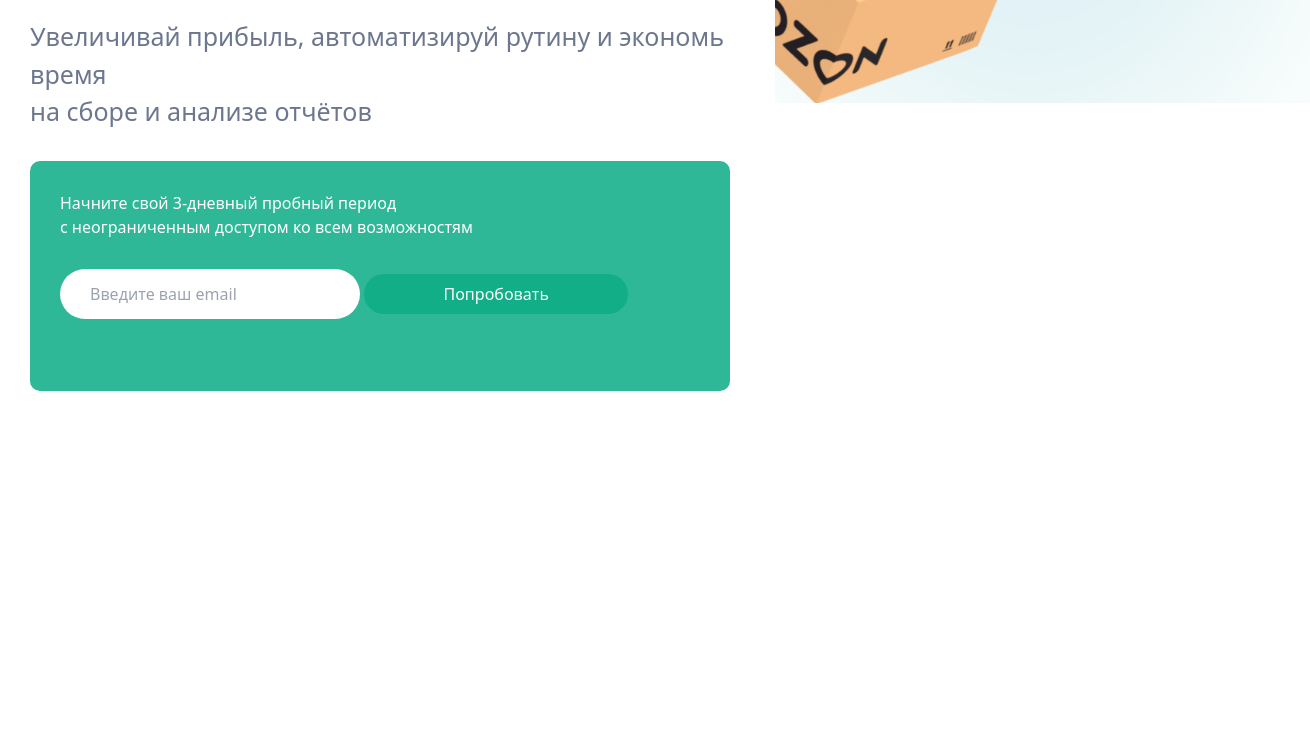
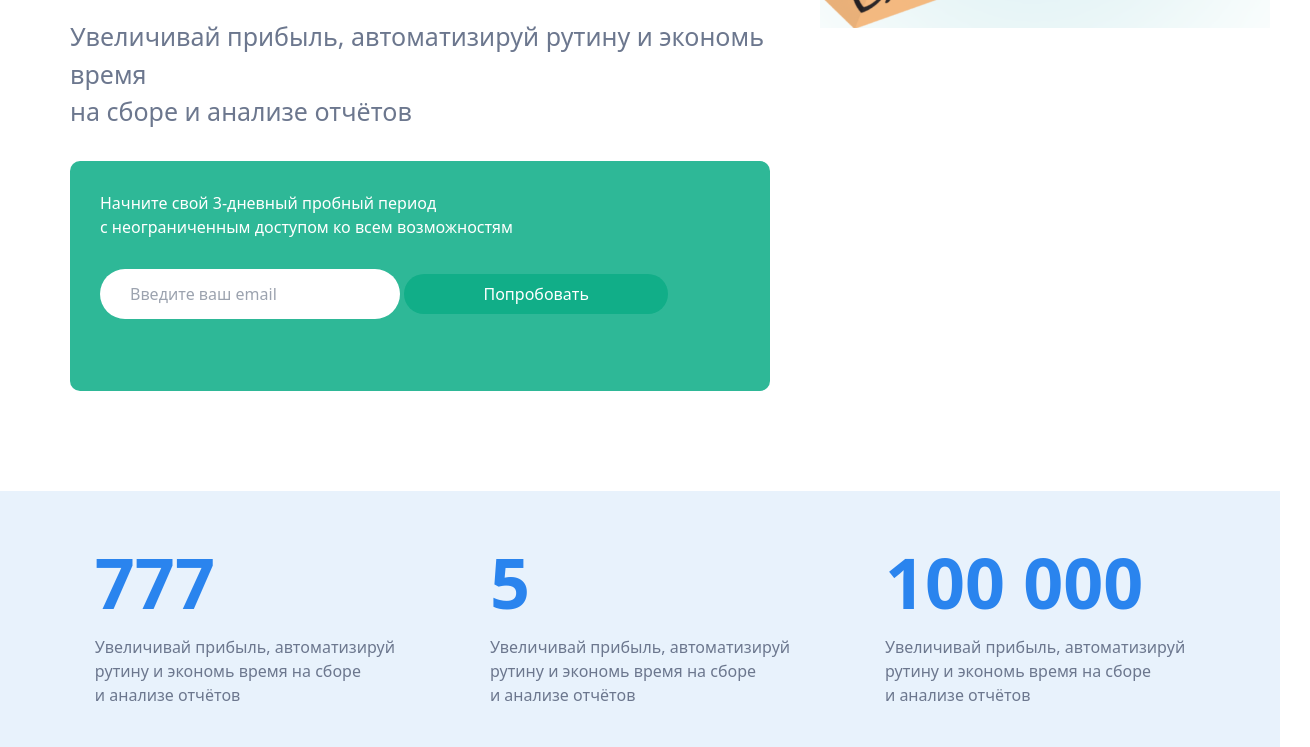
Before and after one commit to Firdavszoda/Hometaskbranch, a website: page src/index.html in a window 1280 px wide. Shown: the part 550-1297 px from the top of the page, 1310 px wide, since content can reach past the window. Before the commit the page ends 941 px from the top, so only its background shows below. Drawn offline with nearby package versions, Linux system fonts and the light colour scheme; files that its build step writes are made by us from their sources.

Commit message:
section1

```diff
--- a/src/index.html
+++ b/src/index.html
@@ -25,8 +25,8 @@
             </nav>
         </header>
 
-        <header>
-            <section class="lg:flex w-[100%] justify-evenly mt-[100px] lg:ml-[30px]">
+        <header class="max-w-[1200px] m-auto">
+            <section class="lg:flex w-[100%] justify-evenly gap-[50px] mt-[100px] lg:ml-[30px]">
                 <div>
                     <div class="flex">
                         <h1 class="text-[60px] font-[500]"><span class="text-[#2EB897]">Внутренняя  аналитика</span> <br>и <span class="text-[#2A84EE]"> финансовый учёт</span> для бизнеса <br>на маркетплейсах</h1>
@@ -44,5 +44,24 @@
                 </div>
             </section>
         </header>
+
+        <header>
+            <section class="lg:flex justify-evenly w-[100%] lg:h-[256px] h-[600px]  lg:pl-[0px] bg-[#E8F2FC] items-center pl-[50px] mt-[100px]">
+                <div>
+                    <h1 class="text-[#2A84EE] text-[70px] font-[700]">777</h1>
+                    <p class="text-[#6C778E]">Увеличивай прибыль, автоматизируй <br>рутину и экономь время на сборе <br>и анализе отчётов</p>
+                    </div>
+
+                                    <div class="mt-[30px] lg:mt-[0px]">
+                    <h1 class="text-[#2A84EE] text-[70px] font-[700]">5</h1>
+                    <p class="text-[#6C778E]">Увеличивай прибыль, автоматизируй <br>рутину и экономь время на сборе <br>и анализе отчётов</p>
+                    </div>
+
+                                    <div class="mt-[30px] lg:mt-[0px]">
+                    <h1 class="text-[#2A84EE] text-[70px] font-[700]">100 000</h1>
+                    <p class="text-[#6C778E]">Увеличивай прибыль, автоматизируй <br>рутину и экономь время на сборе <br>и анализе отчётов</p>
+                    </div>
+            </section>
+        </header>
 </body>
 </html>
```
